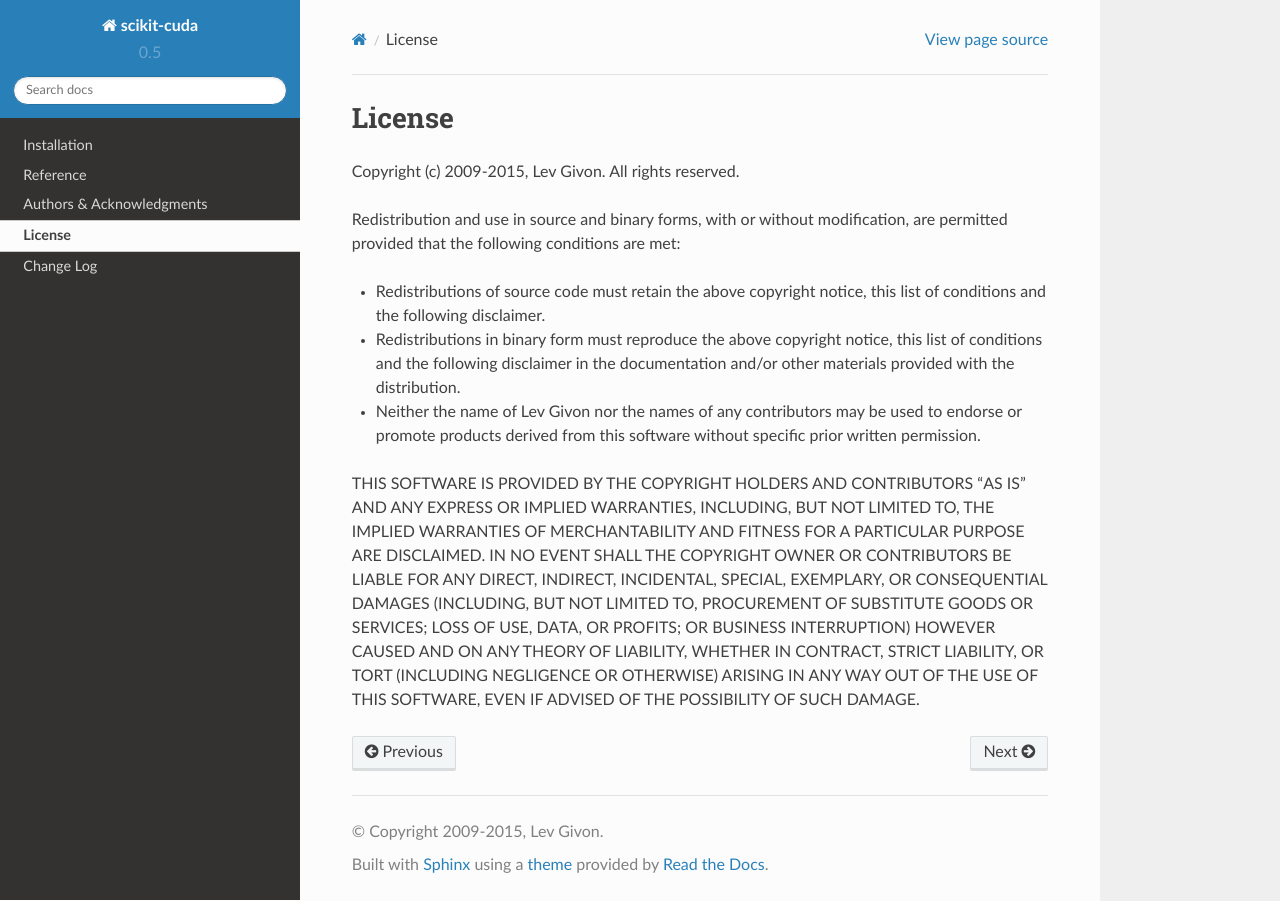
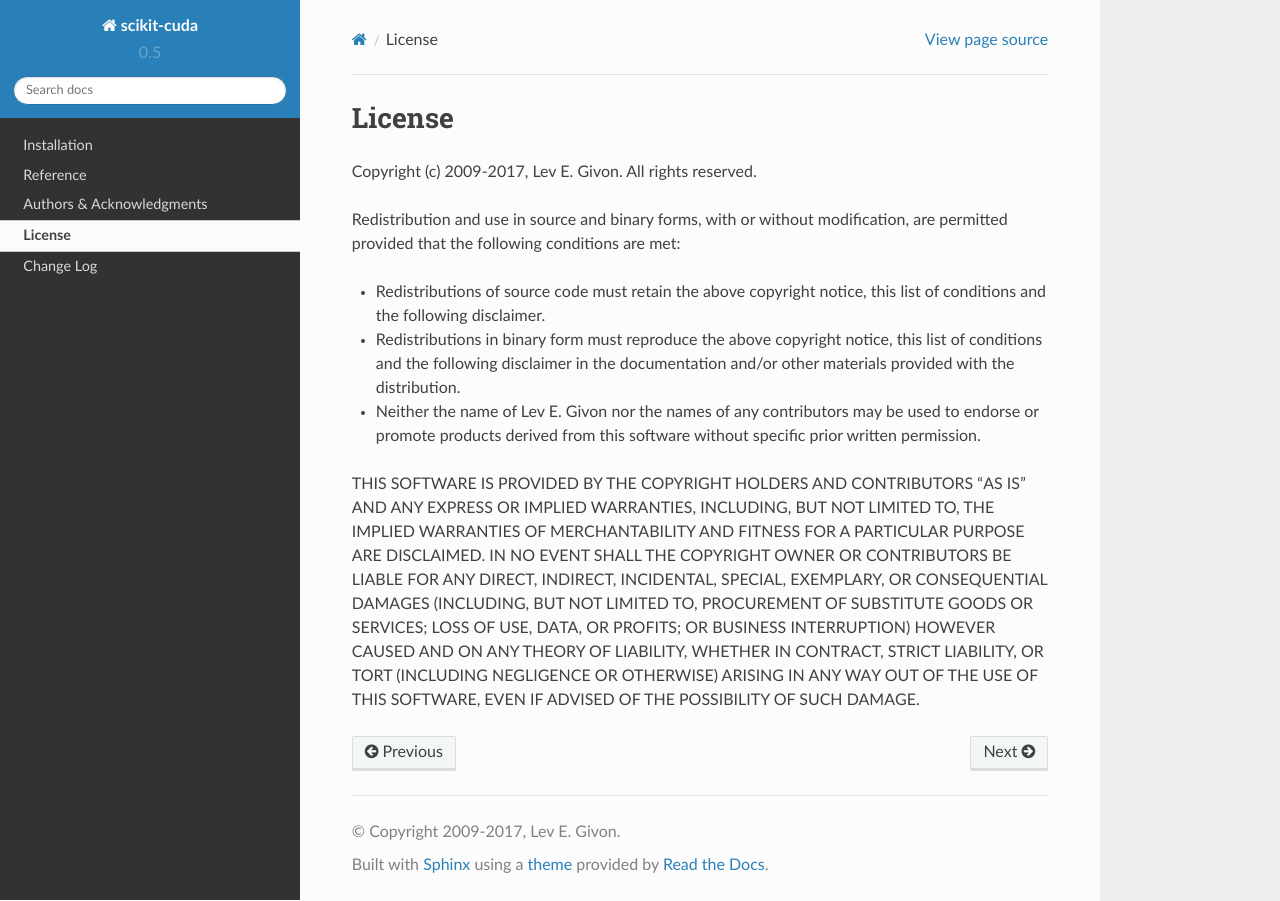
Before and after one commit to lebedov/scikit-cuda, a Sphinx documentation site: the page built from docs/source/license.rst, in a window 1280 px wide. Built offline with Sphinx 7.4.7 and the Read the Docs theme 2.0.0, drawn with Linux system fonts in a browser that asks for light colours; formulas are drawn with MathJax 3.

Commit message:
Update copyright date.

```diff
--- a/docs/source/conf.py
+++ b/docs/source/conf.py
@@ -99,7 +99,7 @@ master_doc = 'index'
 
 # General information about the project.
 project = u'scikit-cuda'
-copyright = u'2009-2015, Lev Givon'
+copyright = u'2009-2017, Lev E. Givon'
 
 # The version info for the project you're documenting, acts as replacement for
 # |version| and |release|, also used in various other places throughout the
@@ -109,7 +109,7 @@ copyright = u'2009-2015, Lev Givon'
 version = '0.5'
 
 # The full version, including alpha/beta/rc tags.
-release = '0.5.0'
+release = '0.5.2'
 
 # The language for content autogenerated by Sphinx. Refer to documentation
 # for a list of supported languages.
@@ -301,7 +301,7 @@ man_pages = [
 #  dir menu entry, description, category)
 texinfo_documents = [
   ('index', 'scikit-cuda', u'scikit-cuda Documentation',
-   u'Lev Givon', 'scikit-cuda', 'scikit-cuda',
+   u'Lev E. Givon', 'scikit-cuda', 'scikit-cuda',
    'Miscellaneous'),
 ]
 
--- a/docs/source/license.rst
+++ b/docs/source/license.rst
@@ -2,7 +2,7 @@
 
 License
 =======
-Copyright (c) 2009-2015, Lev Givon.
+Copyright (c) 2009-2017, Lev E. Givon.
 All rights reserved.
 
 Redistribution and use in source and binary forms, with or without
@@ -15,7 +15,7 @@ met:
   copyright notice, this list of conditions and the following
   disclaimer in the documentation and/or other materials provided
   with the distribution.
-* Neither the name of Lev Givon nor the names of any
+* Neither the name of Lev E. Givon nor the names of any
   contributors may be used to endorse or promote products derived
   from this software without specific prior written permission.
 
--- a/setup.py
+++ b/setup.py
@@ -10,7 +10,7 @@ from setuptools import setup
 
 NAME =               'scikit-cuda'
 VERSION =            '0.5.2'
-AUTHOR =             'Lev Givon'
+AUTHOR =             'Lev E. Givon'
 AUTHOR_EMAIL =       'lev@columbia.edu'
 URL =                'https://github.com/lebedov/scikit-cuda/'
 DESCRIPTION =        'Python interface to GPU-powered libraries'
```
